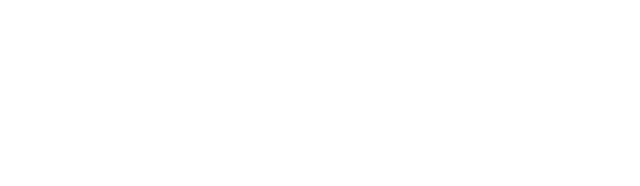
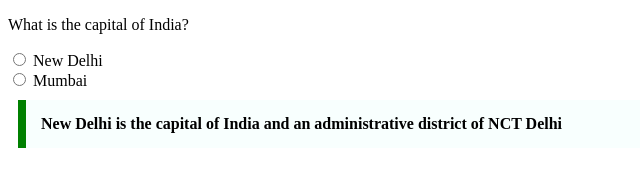
Before and after one commit to acciojob/trivia-Balakakarla, a website: page main.html in a window 1280 px wide. Shown: the whole page, without its empty margins (0-640 px from the left). Drawn offline with Linux system fonts and the light colour scheme.

Commit message:
created a submission

```diff
--- a/main.html
+++ b/main.html
@@ -8,6 +8,22 @@
 
 <body>
 	<!-- the entire body must be written by student -->
+	<p>What is the capital of India?</p>
+	<form>
+		<label>
+			<input type="radio" name="capital" value="New Delhi">
+			New Delhi
+		</label>
+		<br>
+		<label>
+			<input type="radio" name="capital" value="Mumbai">
+			Mumbai
+		</label>
+	</form>
+
+	<blockquote cite="https://en.wikipedia.org/wiki/New_Delhi" class="abc">
+		New Delhi is the capital of India and an administrative district of NCT Delhi
+	</blockquote>
     <script type="text/javascript" src="./script.js">
 </script>
 
--- a/styles.css
+++ b/styles.css
@@ -1,2 +1,11 @@
 
 /* Your CSS Code here. */
+
+.abc{
+	max-width : 600px;
+	border-left : 8px solid green;
+	padding : 15px;
+	margin: 10px;
+	background-color : #f8fffe;
+	font-weight : bold;
+}
```
